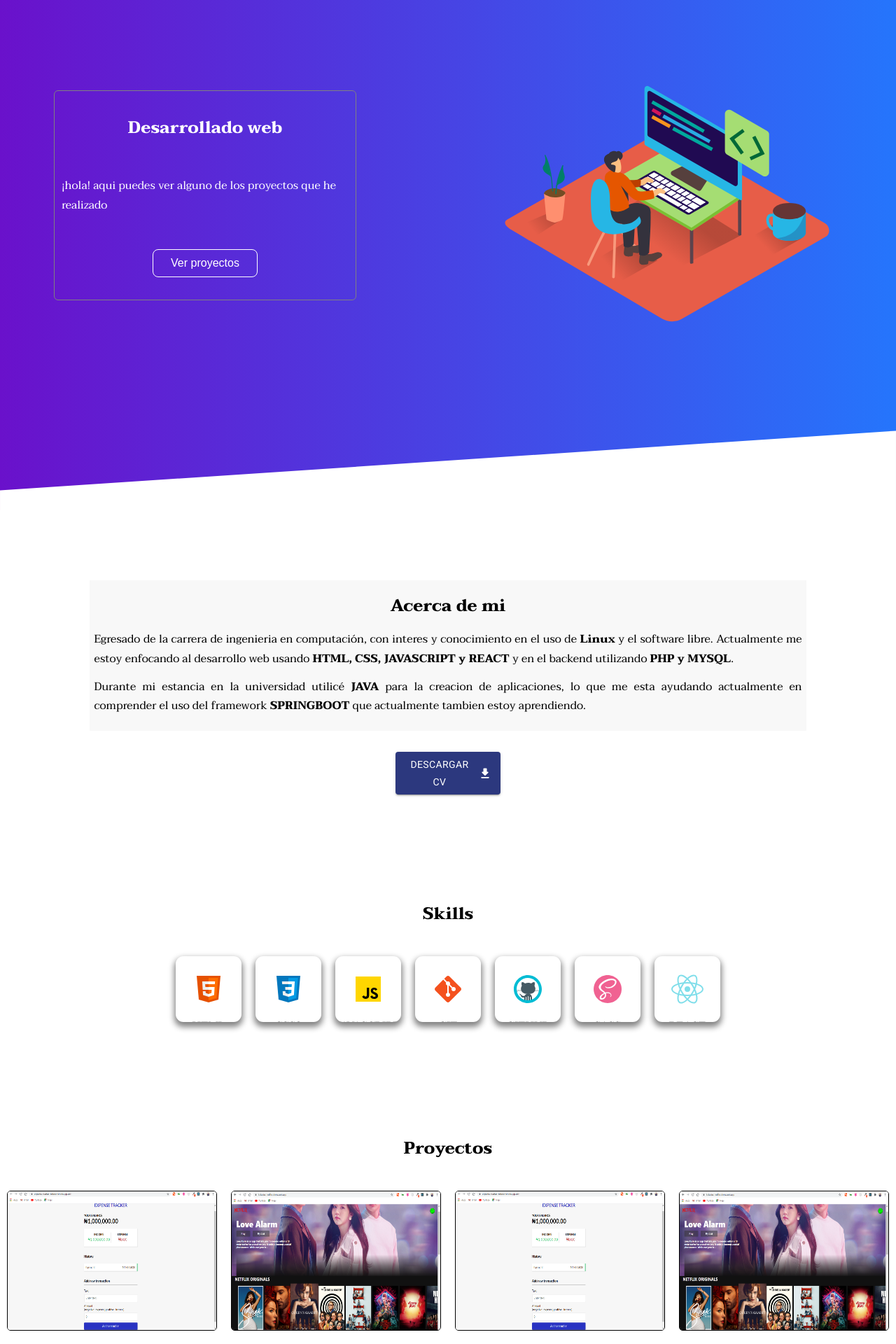
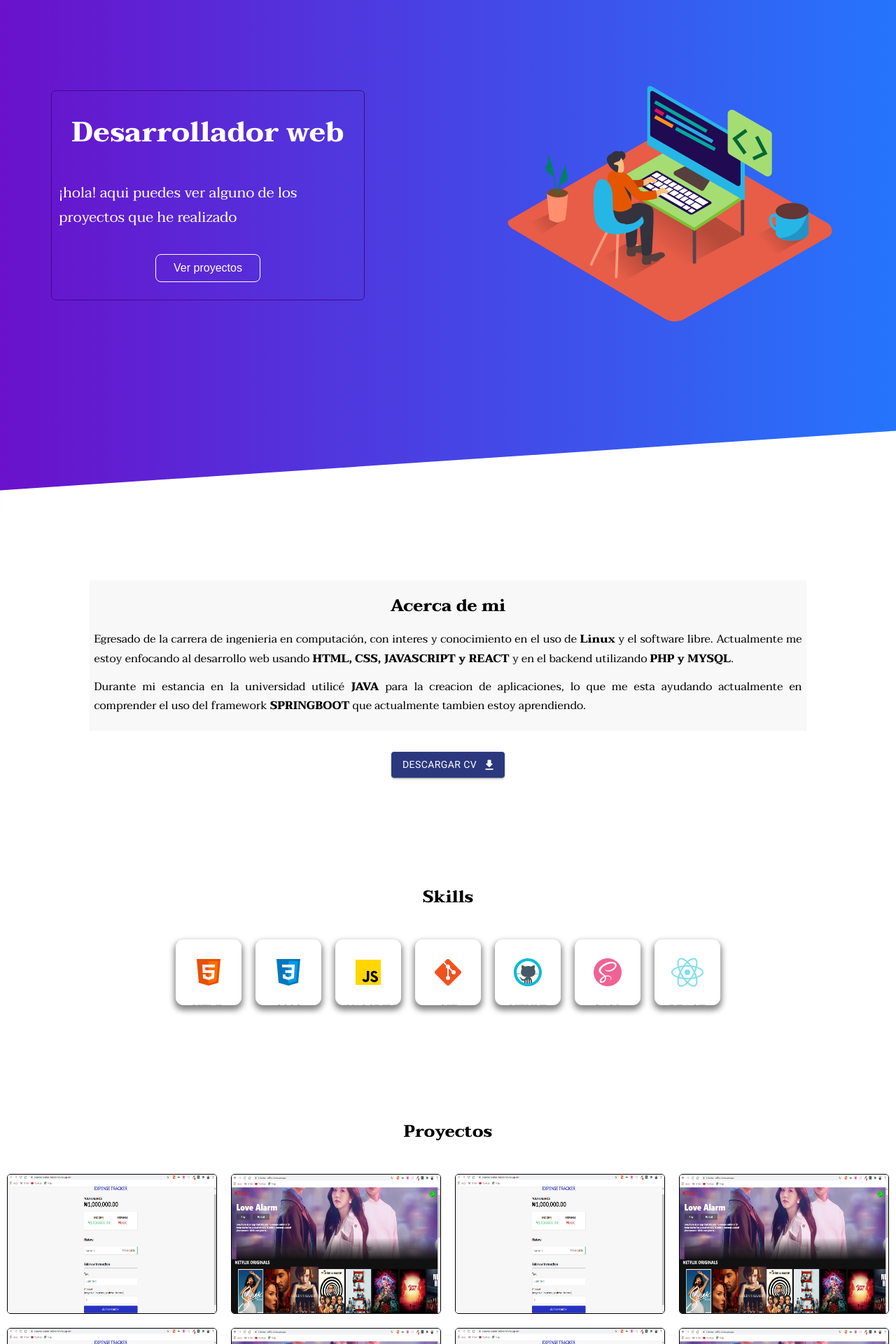
Before and after one commit to LuisElizaldeCruz/PORTAFOLIO, a React (Create React App) app: page / in a window 1280 px wide. Shown: the part 160-2080 px from the top of the page at 70% size. Built offline with nearby package versions, Linux system fonts and the light colour scheme.

Commit message:
se cambio los efectos css a las tarjetas de los proyectos

```diff
--- a/src/assets/css/About.css
+++ b/src/assets/css/About.css
@@ -25,7 +25,7 @@
 
 #btnDownload {
   margin-top: 30px;
-  width: 150px;
+  width: auto;
 }
 
 #btnDownload a {
--- a/src/assets/css/Hero.css
+++ b/src/assets/css/Hero.css
@@ -15,7 +15,7 @@
 }
 
 .bio {
-  width: 27rem;
+  width: 28rem;
   height: 300px;
   padding: 0.625rem;
   border-radius: 6px;
@@ -26,7 +26,9 @@
   margin-bottom: 100px;
   align-items: center;
   justify-content: space-around;
-  border: solid 1px grey;
+  /* border: solid 1px grey; */
+  border: solid 1px #430981f8;
+  /* box-shadow: 1px 1px 5px 1px #430981f8; */
 
 }
 
@@ -36,12 +38,14 @@
 
 .bio-title {
   text-align: center;
+  font-size: 2.5rem;
 }
 
 .bio-text {
   /* line-height: var(--line-height); */
   padding: 0.3rem 0;
   width: auto;
+  font-size: 1.3rem;
 }
 
 .hero-img {
--- a/src/assets/css/Projects.css
+++ b/src/assets/css/Projects.css
@@ -13,9 +13,9 @@
 .project-card:hover {
     border: 2px solid black;
     box-shadow: 0px 5px 8px 2px rgba(0, 0, 0, 0.49);
-    -webkit-transform: scale(1.05);
+    /* -webkit-transform: scale(1.05); */
     /*!se expande la tarjeta */
-    transform: scale(1.05);
+    /* transform: scale(1.05); */
 }
 
 .project-img {
@@ -39,6 +39,11 @@
 .project-card:hover .mascara {
     transform: translateX(0);
     transition: all 0.5s ease-in-out;
+}
+
+.project-card:hover .project-img{
+    transform: scale(1.3);
+    transition: transform 0.4s ease-out;
 }
 
 .link {
--- a/src/assets/css/Responsive.css
+++ b/src/assets/css/Responsive.css
@@ -103,6 +103,14 @@
 
 @media screen and (max-width: 480px) {
 
+  .bio-title{
+    font-size: 2rem;
+  }
+
+  .bio-text{
+    font-size: 1rem;
+  }
+
   .hero {
     height: 480px;
   }
--- a/src/components/Hero.jsx
+++ b/src/components/Hero.jsx
@@ -8,7 +8,7 @@ const Hero = ({ heroDescription}) => {
     //Hero Section
     <section className="hero" id="about">
       <div className="bio animate__animated animate__shakeX">
-        <h2 className="bio-title">Desarrollado web</h2>
+        <h2 className="bio-title">Desarrollador web</h2>
         <p className="bio-text">
           {heroDescription}
         </p>
--- a/src/components/ProjectsInfo.js
+++ b/src/components/ProjectsInfo.js
@@ -4,7 +4,7 @@ export const projectSet = [
         "title": "proyecto 1",
         "img": "expenseTracker.png",
         "alt": "expense-traker",
-        "description": "este es un proyecto de ejemplo",
+        "description": "este es un proyecto de ejemplo cuando empezaba a programar estube buscando algunos diseño y me encontre con frontend mentor",
         "link": "www.example.com"
     },
     {
@@ -30,5 +30,37 @@ export const projectSet = [
         "alt": "expense-traker2",
         "description": "este es un proyecto de ejemplo 2",
         "link": "www.example2.com"
+    },
+    {
+        "id": 5,
+        "title": "proyecto 1",
+        "img": "expenseTracker.png",
+        "alt": "expense-traker",
+        "description": "este es un proyecto de ejemplo",
+        "link": "www.example.com"
+    },
+    {
+        "id": 6,
+        "title": "proyecto 2",
+        "img": "netflixClone.png",
+        "alt": "expense-traker2",
+        "description": "este es un proyecto de ejemplo 2",
+        "link": "www.example2.com"
+    },
+    {
+        "id": 7,
+        "title": "proyecto 3",
+        "img": "expenseTracker.png",
+        "alt": "expense-traker",
+        "description": "este es un proyecto de ejemplo",
+        "link": "www.example.com"
+    },
+    {
+        "id": 8,
+        "title": "proyecto 4",
+        "img": "netflixClone.png",
+        "alt": "expense-traker2",
+        "description": "este es un proyecto de ejemplo 2",
+        "link": "www.example2.com"
     }
 ]
```
